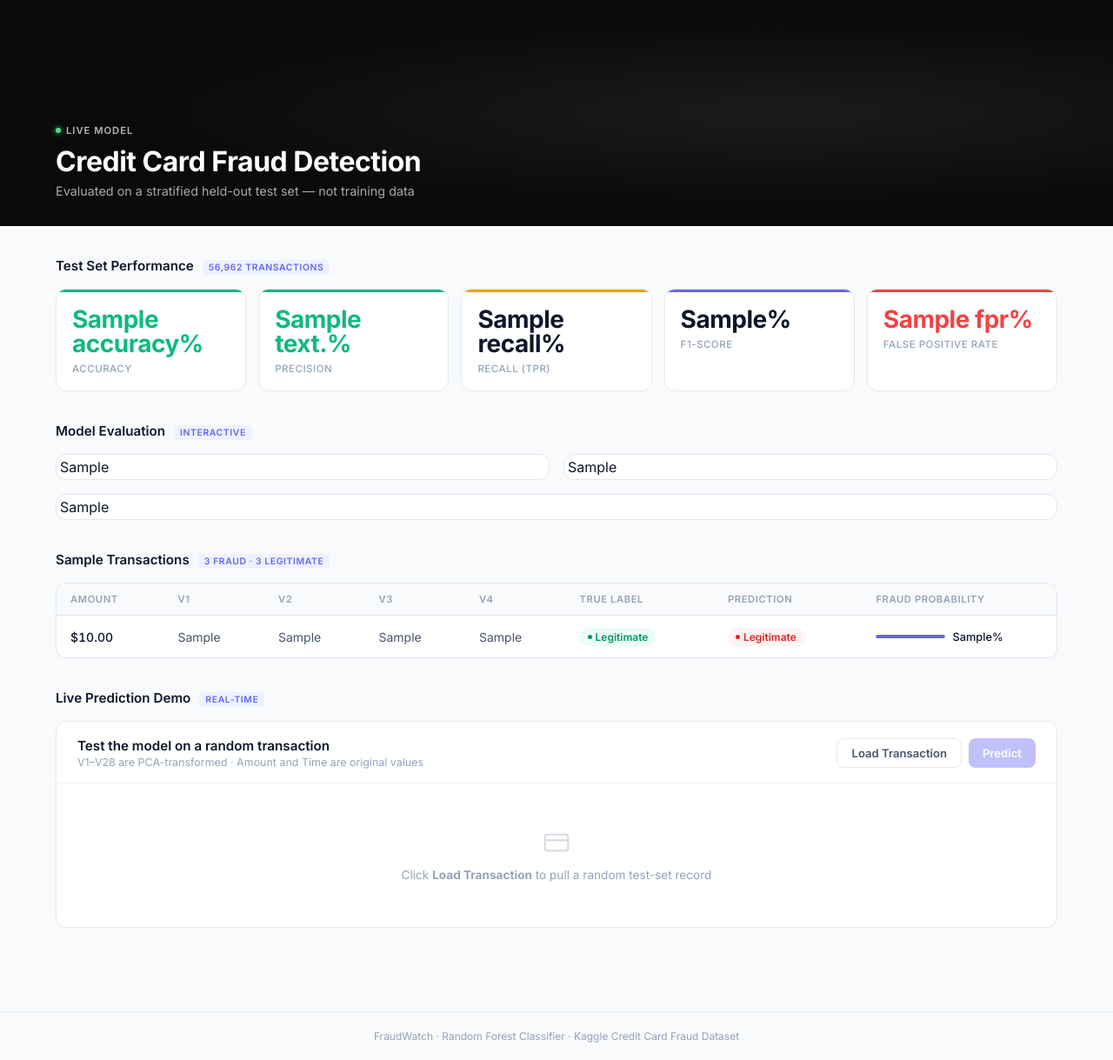
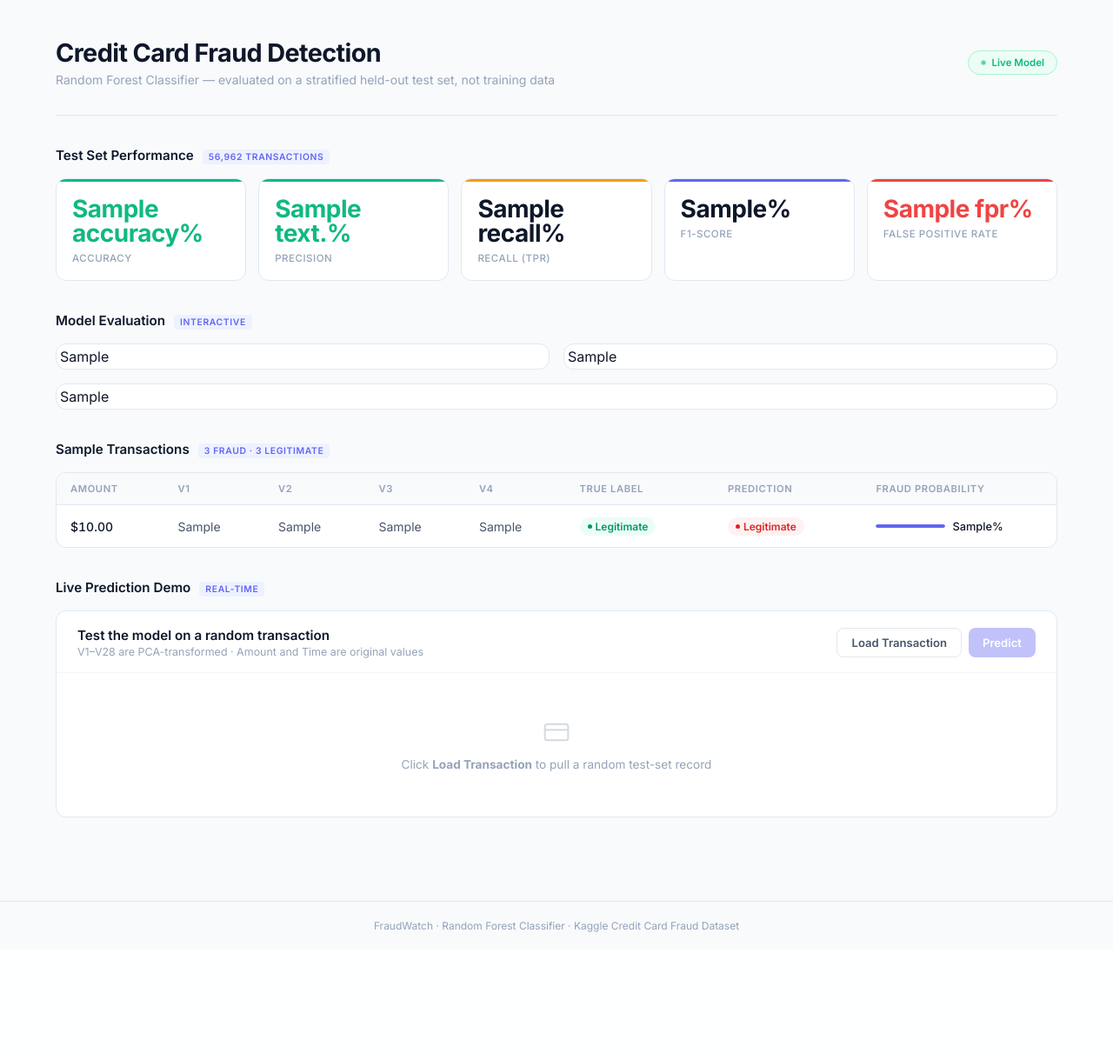
Before and after one commit to mariarodr1136/FraudDetectionSystem, a Flask app: template templates/index.html in a window 1280 px wide. Shown: the part 53-1272 px from the top of the page at 87% size. After the commit the page ends 1125 px from the top, so only its background shows below. Run offline with Flask 3, Linux system fonts and the light colour scheme; the template is opened without the code that fills it: most values are stand-ins (such as "Sample title", 1, 10 or a date in 2020); parts of the project's set-up code (start-up, migrations or seed data) failed here and were passed over.

Commit message:
Replace hero block with inline page header
Removes the full-width background section entirely. Title and subtitle
now sit as a clean page header inside the content column — large bold
title on the left, animated green Live Model pill on the right, with a
subtle border separating it from the metric cards below.

Co-Authored-By: Claude Sonnet 4.6 <noreply@anthropic.com>

```diff
--- a/templates/index.html
+++ b/templates/index.html
@@ -81,62 +81,58 @@
             padding: 3px 10px;
         }
 
-        /* ── Hero ────────────────────────────────────────────── */
-        .hero {
-            height: 260px;
-            background: #0a0a0a;
-            position: relative;
-            display: flex;
-            align-items: flex-end;
-        }
-        .hero::before {
-            content: '';
-            position: absolute;
-            inset: 0;
-            background-image: radial-gradient(ellipse at 70% 50%, rgba(255,255,255,0.07) 0%, transparent 60%);
-        }
-        .hero-content {
-            position: relative;
-            max-width: 1200px;
-            width: 100%;
-            margin: 0 auto;
-            padding: 0 24px 32px;
-        }
-        .hero-tag {
-            display: inline-flex;
-            align-items: center;
-            gap: 6px;
-            font-size: 0.7rem;
-            font-weight: 600;
-            letter-spacing: 1px;
-            text-transform: uppercase;
-            color: rgba(255,255,255,0.7);
-            margin-bottom: 10px;
-        }
-        .hero-tag span {
-            width: 6px; height: 6px;
-            border-radius: 50%;
-            background: #4ade80;
-            box-shadow: 0 0 6px #4ade80;
-        }
-        .hero h1 {
-            font-size: 2rem;
-            font-weight: 700;
-            color: #fff;
-            letter-spacing: -0.5px;
-            line-height: 1.2;
-        }
-        .hero p {
-            margin-top: 6px;
-            font-size: 0.9rem;
-            color: rgba(255,255,255,0.65);
-        }
-
         /* ── Page layout ─────────────────────────────────────── */
         .page {
             max-width: 1200px;
             margin: 0 auto;
-            padding: 36px 24px 60px;
+            padding: 0 24px 60px;
+        }
+
+        /* ── Page header ─────────────────────────────────────── */
+        .page-header {
+            padding: 44px 0 32px;
+            border-bottom: 1px solid var(--border);
+            margin-bottom: 36px;
+            display: flex;
+            align-items: center;
+            justify-content: space-between;
+            gap: 16px;
+        }
+        .page-title {
+            font-size: 1.8rem;
+            font-weight: 700;
+            color: var(--text-1);
+            letter-spacing: -0.6px;
+            line-height: 1.15;
+        }
+        .page-subtitle {
+            margin-top: 6px;
+            font-size: 0.875rem;
+            color: var(--text-3);
+        }
+        .live-pill {
+            display: inline-flex;
+            align-items: center;
+            gap: 7px;
+            font-size: 0.72rem;
+            font-weight: 600;
+            color: var(--success);
+            background: var(--success-bg);
+            border: 1px solid #a7f3d0;
+            padding: 6px 14px;
+            border-radius: 20px;
+            white-space: nowrap;
+            flex-shrink: 0;
+        }
+        .live-dot {
+            width: 6px; height: 6px;
+            border-radius: 50%;
+            background: var(--success);
+            animation: pulse 2s ease-in-out infinite;
+        }
+        @keyframes pulse {
+            0%, 100% { opacity: 1; transform: scale(1); }
+            50%       { opacity: 0.5; transform: scale(0.8); }
         }
         .section { margin-bottom: 36px; }
         .section-header {
@@ -473,17 +469,20 @@
     </div>
 </nav>
 
-<!-- Hero -->
-<div class="hero">
-    <div class="hero-content">
-        <div class="hero-tag"><span></span> Live Model</div>
-        <h1>Credit Card Fraud Detection</h1>
-        <p>Evaluated on a stratified held-out test set &mdash; not training data</p>
-    </div>
-</div>
-
 <!-- Page content -->
 <div class="page">
+
+    <!-- Page header -->
+    <div class="page-header">
+        <div>
+            <h1 class="page-title">Credit Card Fraud Detection</h1>
+            <p class="page-subtitle">Random Forest Classifier &mdash; evaluated on a stratified held-out test set, not training data</p>
+        </div>
+        <div class="live-pill">
+            <div class="live-dot"></div>
+            Live Model
+        </div>
+    </div>
 
     <!-- Metric cards -->
     <div class="section">
```
